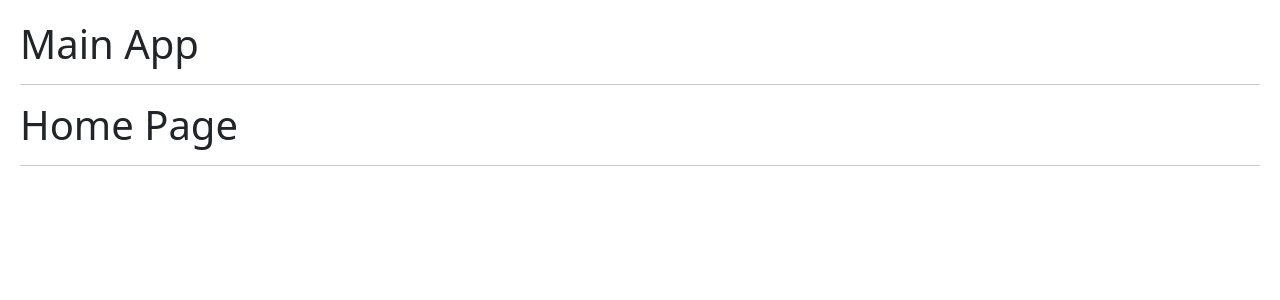
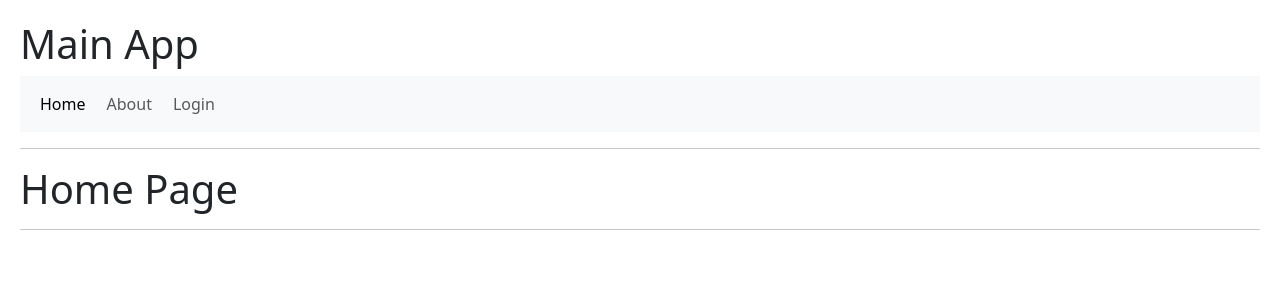
Before and after one commit to machelinos/react-udemy-ce-04-hooks-app, a React (Vite) app: page / in a window 1280 px wide. Shown: the top 300 px of the page. Built offline with nearby package versions, Linux system fonts and the light colour scheme.

Commit message:
10 - useContext - navbar

```diff
--- a/src/10-useContext/MainApp.jsx
+++ b/src/10-useContext/MainApp.jsx
@@ -1,9 +1,11 @@
 import { Outlet } from 'react-router-dom'
+import { Navbar } from './Navbar'
 
 export const MainApp = () => {
   return (
     <>
       <h1>Main App</h1>
+      <Navbar />
       <hr />
 
       <Outlet />
--- /dev/null
+++ b/src/10-useContext/Navbar.jsx
@@ -0,0 +1,29 @@
+import { NavLink } from 'react-router-dom'
+
+export const Navbar = () => {
+  return (
+    <nav className="navbar navbar-expand-lg bg-body-tertiary">
+      <div className="container-fluid">
+        <div className="collapse navbar-collapse" id="navbarSupportedContent">
+          <ul className="navbar-nav me-auto mb-2 mb-lg-0">
+            <li className="nav-item">
+              <NavLink className="nav-link" aria-current="page" to="/">
+                Home
+              </NavLink>
+            </li>
+            <li className="nav-item">
+              <NavLink className="nav-link" aria-current="page" to="/about">
+                About
+              </NavLink>
+            </li>
+            <li className="nav-item">
+              <NavLink className="nav-link" aria-current="page" to="login">
+                Login
+              </NavLink>
+            </li>
+          </ul>
+        </div>
+      </div>
+    </nav>
+  )
+}
--- a/src/index.css
+++ b/src/index.css
@@ -1,5 +1,9 @@
 body {
   padding: 20px;
+}
+
+a {
+  margin-right: 5px;
 }
 
 button {
```
